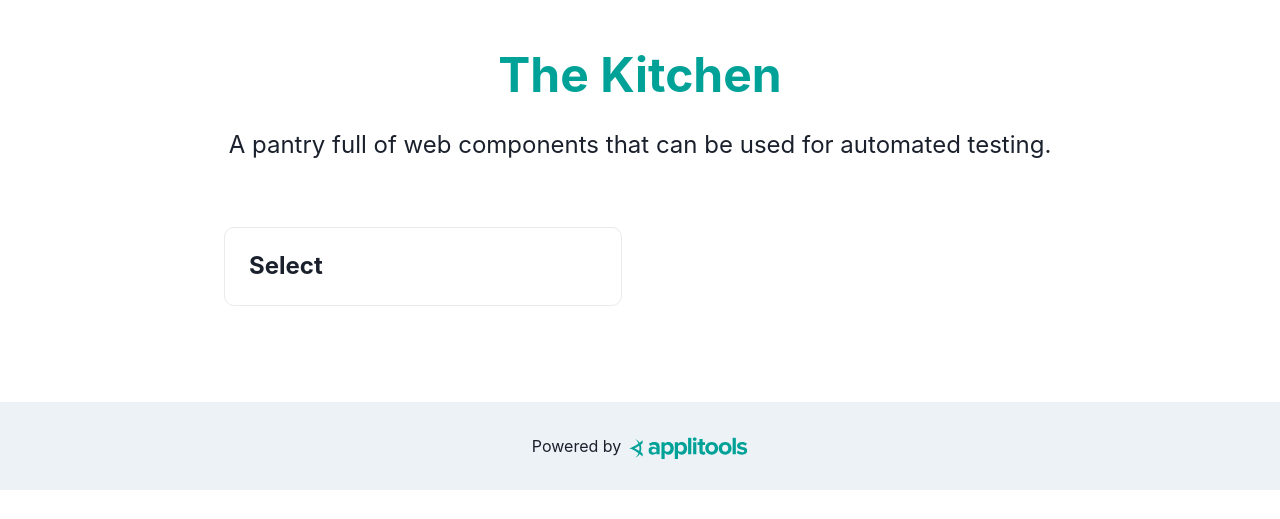
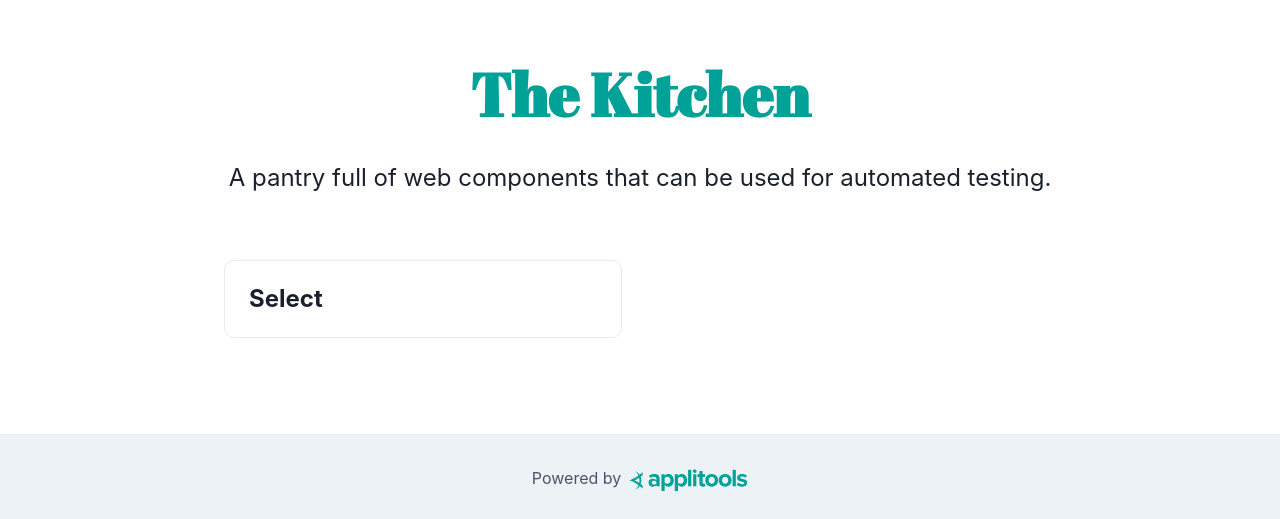
Before and after one commit to colbyfayock/the-kitchen, a Next.js app: page / in a window 1280 px wide. Shown: the part 511-1030 px from the top of the page. Before the commit the page ends 1001 px from the top, so only its background shows below. Built offline with nearby package versions, Linux system fonts and the light colour scheme.

Commit message:
adding a display font and styles

```diff
--- a/src/components/Footer/Footer.js
+++ b/src/components/Footer/Footer.js
@@ -1,4 +1,4 @@
-import { Container, Box, Flex, Text } from '@chakra-ui/react';
+import { Container, Box, Text } from '@chakra-ui/react';
 
 import Section from '@components/Section';
 import Applitools from '@components/Applitools';
@@ -10,9 +10,11 @@ const Footer = () => {
     <Box as="footer" bg="gray.100">
       <Section m="0">
         <Container textAlign="center" maxW="4xl">
-          <a className={styles.footerText} href="https://www.applitools.com" target="_blank" rel="noopener noreferrer">
-            Powered by <Applitools className={styles.footerLogo} />
-          </a>
+          <Text color="gray.600">
+            <a className={styles.footerText} href="https://www.applitools.com" target="_blank" rel="noopener noreferrer">
+              Powered by <Applitools className={styles.footerLogo} />
+            </a>
+          </Text>
         </Container>
       </Section>
     </Box>
--- a/src/components/Nav/Nav.js
+++ b/src/components/Nav/Nav.js
@@ -10,14 +10,14 @@ const Nav = () => {
       <Section m="0">
         <Container maxW="4xl">
           <Flex w="100%" justifyContent="space-between" alignItems="center">
-            <Text color="primary.500" fontWeight="bold" fontSize="2xl">
+            <Text color="gray.500" fontWeight="bold" fontSize="2xl" variant="display">
               <Link href="/">
                 <a>
                   The Kitchen
                 </a>
               </Link>
             </Text>
-            <Text fontSize="2xl">
+            <Text color="gray.600" fontSize="2xl">
               <a href="https://github.com/colbyfayock/the-kitchen">
                 <FaGithub />
               </a>
--- a/src/pages/_app.js
+++ b/src/pages/_app.js
@@ -6,8 +6,30 @@ const theme = extendTheme({
   colors: {
     primary: {
       500: "#00A298"
+    },
+  },
+  components: {
+    Heading: {
+      variants: {
+        display: {
+          fontFamily: 'Abril Fatface'
+        }
+      }
+    },
+    Text: {
+      variants: {
+        display: {
+          fontFamily: 'Abril Fatface'
+        }
+      }
+    },
+    FormLabel: {
+      baseStyle: {
+        color: 'gray.800',
+        fontWeight: 'bold'
+      }
     }
-  },
+  }
 })
 
 function MyApp({ Component, pageProps }) {
--- a/src/pages/index.js
+++ b/src/pages/index.js
@@ -20,7 +20,11 @@ export default function Home({ ingredients }) {
       <Section>
         <Container maxW="4xl" textAlign="center">
           <Image mx="auto" mt="1em" src={recipesBanner} width={550} height="auto" alt="Chefs with code ingredients" />
-          <Heading as="h1" fontSize="5xl" mt="1em" mb=".5em" color="primary.500">The Kitchen</Heading>
+
+          <Heading as="h1" fontSize="6xl" mt="1em" mb=".5em" color="primary.500" variant="display">
+            The Kitchen
+          </Heading>
+
           <Text fontSize="2xl">
             A pantry full of web components that can be used for automated testing.
           </Text>
--- a/src/pages/ingredients/select.mdx
+++ b/src/pages/ingredients/select.mdx
@@ -12,7 +12,7 @@ import Select from '@ingredients/Select';
 
 <FormRow id="spices-select-single">
 
-<FormLabel>Single Select</FormLabel>
+<FormLabel fontWeight="bold">Single Select</FormLabel>
 
 <Select name="spices-select-single" options={[
   {
@@ -37,7 +37,7 @@ import Select from '@ingredients/Select';
 
 <FormRow id="spices-select-multi">
 
-<FormLabel>Multi Select</FormLabel>
+<FormLabel fontWeight="bold">Multi Select</FormLabel>
 
 <Select name="spices-select-multi" options={[
   {
--- a/src/styles/globals.scss
+++ b/src/styles/globals.scss
@@ -1,3 +1,5 @@
+@import url('https://fonts.googleapis.com/css2?family=Abril+Fatface&display=swap');
+
 * {
   box-sizing: border-box;
 }
--- a/src/templates/ingredient.js
+++ b/src/templates/ingredient.js
@@ -15,7 +15,7 @@ export default function TemplateIngredient({ children, frontMatter }) {
     <Layout frontMatter={ingredientFrontmatter}>
       <Section>
         <Container maxW="4xl">
-          <Heading as="h1" mb=".8em">{ title }</Heading>
+          <Heading as="h1" mb=".8em" fontSize="5xl" variant="display" color="primary.500">{ title }</Heading>
           { children }
         </Container>
       </Section>
```
